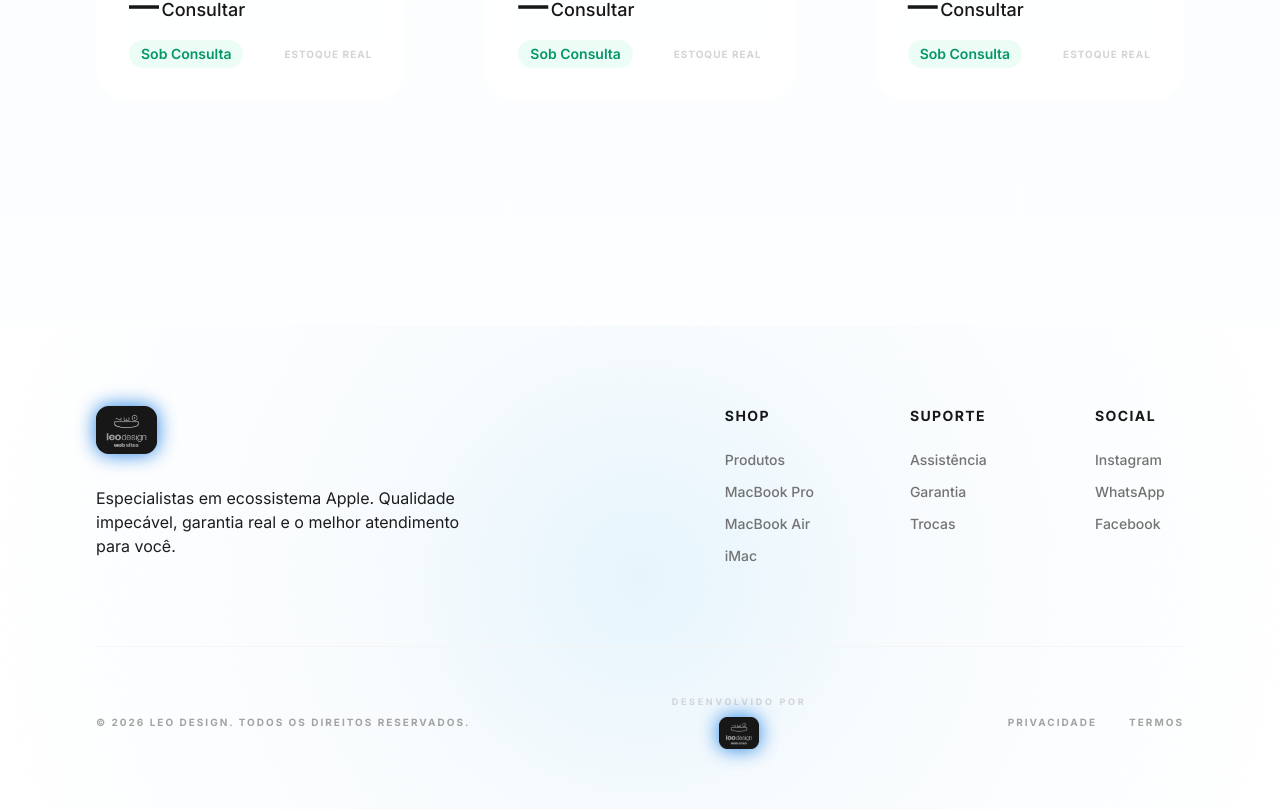
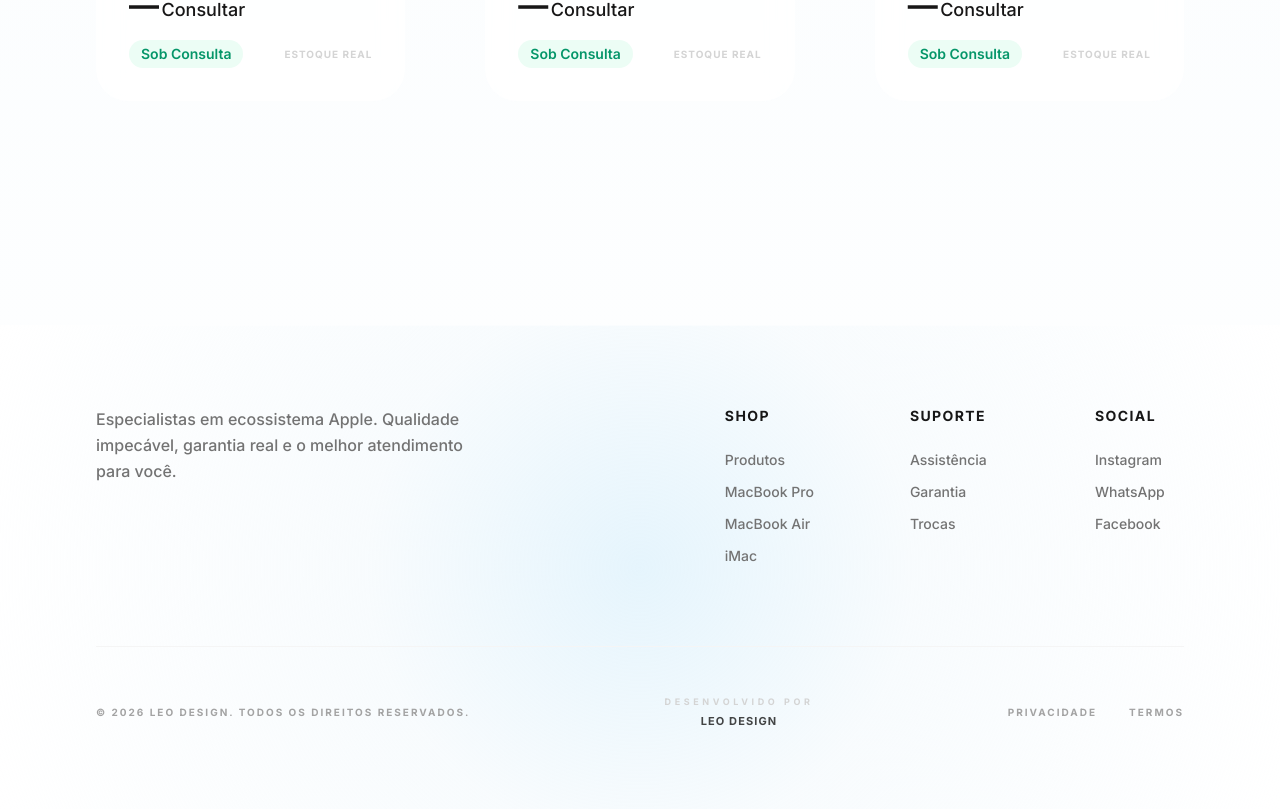
Before and after one commit to LeoMoreiraDesign/sos-assets, a React (Vite) app in the folder pdp-app/: page / in a window 1280 px wide. Shown: the part 5817-6626 px from the top of the page. Built offline with nearby package versions, Linux system fonts and the light colour scheme.

Commit message:
style: removed redundant logos from footer for a more minimalist look

```diff
--- a/pdp-app/src/App.jsx
+++ b/pdp-app/src/App.jsx
@@ -98,14 +98,11 @@ function App() {
       >
         <div className="max-w-7xl mx-auto flex flex-col md:flex-row justify-between gap-16">
           <div className="max-w-sm">
-            <a
-              href="#"
-              onClick={(e) => { e.preventDefault(); navigateTo('products'); }}
-              className="mb-8 w-fit block transition-transform hover:scale-105"
-            >
-              <img src={getImagePath("/Webp_logo_leo_design_web_sites@4x.webp")} alt="Leo Design Logo" className="h-10 md:h-12 w-auto animate-leo-power" />
-            </a>
+          <div className="max-w-sm flex flex-col justify-center">
+            <p className="text-neutral-500 font-medium leading-relaxed">
               Especialistas em ecossistema Apple. Qualidade impecável, garantia real e o melhor atendimento para você.
+            </p>
+          </div>
           </div>
           <div className="grid grid-cols-2 md:grid-cols-3 gap-12 lg:gap-24">
             <div>
@@ -140,16 +137,15 @@ function App() {
             © 2026 LEO DESIGN. TODOS OS DIREITOS RESERVADOS.
           </p>
 
-          <div className="flex flex-col items-center gap-3 lg:order-2">
+          <div className="flex flex-col items-center gap-1 lg:order-2">
             <a
               href="https://leodesign.netlify.app/"
               target="_blank"
               rel="noopener noreferrer"
-              title="Leo Design Portfolio"
-              className="flex flex-col items-center gap-2 group cursor-pointer transition-transform duration-300 hover:scale-105"
+              className="group cursor-pointer flex flex-col items-center"
             >
-              <span className="text-[9px] font-bold text-neutral-300 uppercase tracking-[0.3em] group-hover:text-neutral-500 transition-colors">Desenvolvido por</span>
-              <img src={getImagePath("/Webp_logo_leo_design_web_sites@4x.webp")} alt="Leo Design" className="h-7 md:h-8 animate-leo-power" />
+              <span className="text-[9px] font-bold text-neutral-300 uppercase tracking-[0.4em] group-hover:text-neutral-900 transition-all duration-500">Desenvolvido por</span>
+              <span className="text-[11px] font-black text-neutral-900 tracking-[0.1em] mt-1 opacity-80 group-hover:opacity-100 transition-opacity">LEO DESIGN</span>
             </a>
           </div>
 
```
Also changed, not shown: 6 other files (tests, documents, lock files or other folders).
